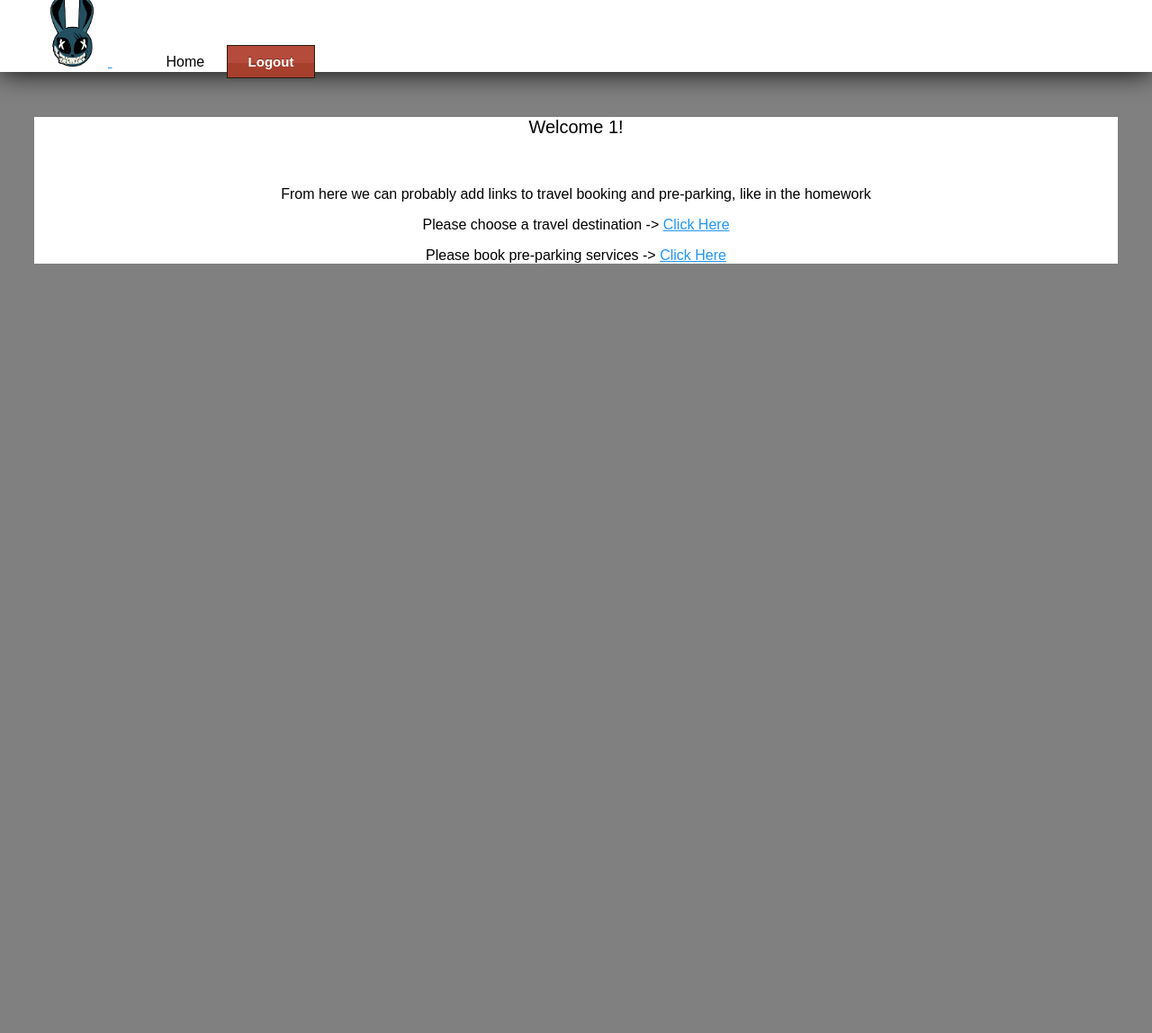
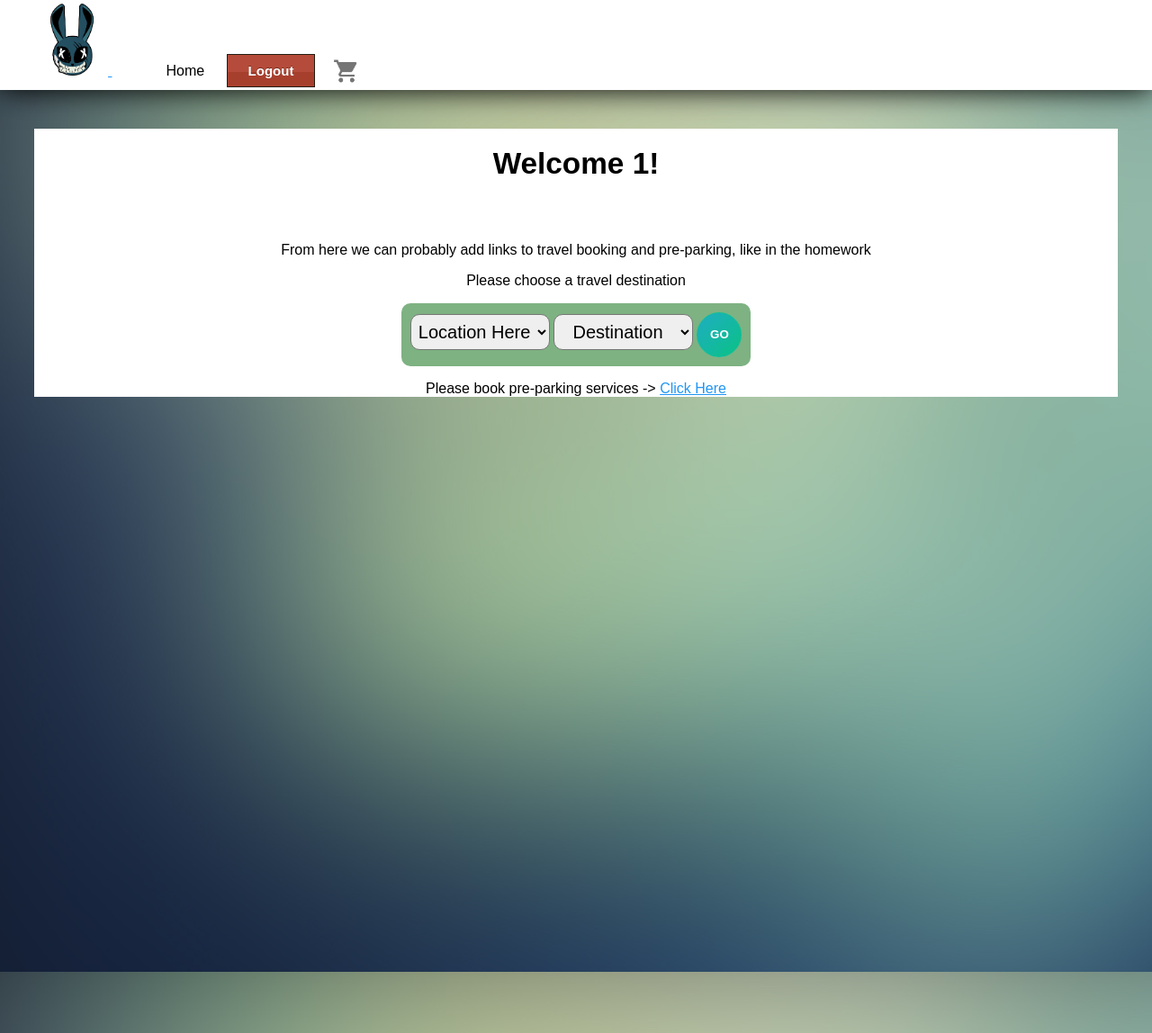
Before and after one commit to Birohn/e-commerceMVC, a PHP site: page / in a window 1280 px wide. Shown: the whole page at 90% size. Run offline with PHP 8.4, Linux system fonts and the light colour scheme; the visitor is signed in with stand-in values (Sample User, id 1).

Commit message:
Worked on travelbooking, and aesthetics
Travelbooking.php generates a table from query in Index.php. Changed background and readjust the view.

```diff
--- a/header.php
+++ b/header.php
@@ -27,6 +27,8 @@ session_start();
                             echo '<form action="includes/logout.inc.php">
                             <button class="myButton" type="submit" name="logout-submit">Logout</button>
                         </form>';
+						//Cart Button
+						echo'<a href="checkout.php"><img src="images/shopping_cart.png" class="shopping-cart"></a>';
                         }
                         else {
                             echo '<form action="includes/login.inc.php" method="post">
--- a/index.php
+++ b/index.php
@@ -10,13 +10,37 @@ require "header.php";
                         echo  '<p class="login-status">Welcome '.$_SESSION['userUid'].'!</p> <br />
                                 <p> From here we can probably add links to travel booking and pre-parking, like in the homework</p>';
                         echo '<div class="booking-information">
-                        <p> Please choose a travel destination -> <a href="travelbooking.php" target="_blank">Click Here</a></p>
+                        <p> Please choose a travel destination</p>
+						<div class="flight-selection">
+						<form action="travelbooking.php" id="travelId" method="post">
+							<select name="current" class="selection-box">
+								<option value="" disabled selected>Location Here</option>
+								<option value="Atlanta">Atlanta</option>
+								<option value="Dallas">Dallas</option>
+								<option value="New York City">New York City</option>
+								<option value="Los Angeles">Los Angeles</option>
+								<option value="D.C.">D.C.</option>
+								<option value="Miami">Miami</option>
+								</select>
+									<select name="destination" class="selection-box">
+								<option value="" disabled selected>Destination</option>
+								<option value="Atlanta">Atlanta</option>
+								<option value="Dallas">Dallas</option>
+								<option value="New York City">New York City</option>
+								<option value="Los Angeles">Los Angeles</option>
+								<option value="D.C.">D.C.</option>
+								<option value="Miami">Miami</option>
+								</select>
+								<input type="submit" name="Go" value="GO" class="submit-button">
+						</form>
+						</div>
                         <p> Please book pre-parking services -> <a href="preparking.php" target="_blank">Click Here</a></p>
                         </div>';
                     }
                     else {
                         echo '<p class="login-status">You are logged out!</p>';
                     }
+
                 ?>
             </section>
         </div>
--- a/styles.css
+++ b/styles.css
@@ -1,9 +1,11 @@
 header img {
     height: 80px;
     margin-left: 40px;
+	top:20px;
 }
 body {
     height: 125vh;
+	background-image:url("images/Blurry-BackgroundGreen-Blue.jpg");
     background-color: gray;
     font-family: sans-serif;
     margin-top: 80px;
@@ -22,10 +24,11 @@ header {
     top: 0;
     left: 0;
     right: 0;
-    height: 80px;
+    height: 100px;
     display: flex;
     align-items: center;
     box-shadow: 0 0 30px 0 black;
+	z-index:1;
 }
 header * {
     display: inline;
@@ -36,6 +39,45 @@ header li {
 header li a {
     color: black;
     text-decoration: none;
+}
+table, th, td {
+	border: 1px solid black;
+}
+table {
+	width: 100%;
+}
+.flight-selection {
+	background-color:#7eb282;
+	display:inline-block;
+	padding:10px;
+	border-radius:10px;
+}
+
+.selection-box {
+	height:40px;
+	font-size: 15pt;
+	text-align-last:center;
+	border-radius: 10px;
+	padding:4px;
+}
+.submit-button {
+	color:white;
+	font-weight:bold;
+	background-image:linear-gradient(to bottom right,#1fadc2,#0ac285);
+	border-radius:25px;
+	width:50px;
+	height:50px;
+	border: 1px solid #0fbd94;
+}
+img.shopping-cart{
+	height:30px;
+	width:30px;
+	margin-bottom:-10px;
+	margin-left:15px;
+}
+.header-login {
+
+
 }
 .myButton {
     -moz-box-shadow:inset 0px 34px 0px -15px #b54b3a;
@@ -72,7 +114,9 @@ header li a {
     margin: 0 0 10px 0;
 }
 .login-status {
-    font-size: 15pt;
+	padding-top: 20px;
+    font-size: 25pt;
+	font-weight:bold;
 }
 .form-signup {
     max-width:400px;
```
Also changed, not shown: travelbooking.php (+50 -1 lines), README.md, images/Blurry-BackgroundGreen-Blue.jpg (added), images/blurred-bg.jpg (added), images/shopping_cart.png (added).
